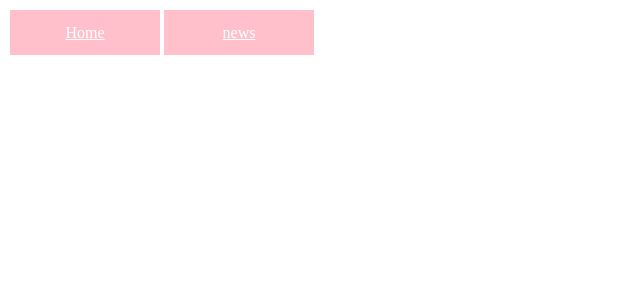
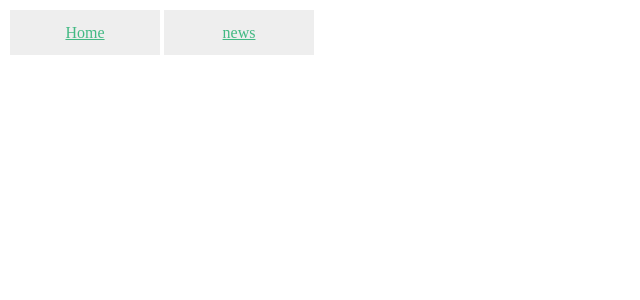
Before and after one commit to yang1212/vue-about, a Vue app in the folder my-project/: page / in a window 1280 px wide. Shown: the top 300 px of the page, without its empty margins (0-640 px from the left). Built offline with nearby package versions, Linux system fonts and the light colour scheme.

Commit message:
路由补充

```diff
--- a/my-project/src/App.vue
+++ b/my-project/src/App.vue
@@ -17,14 +17,14 @@
 </script>
 <style>
   .title{
-    background: pink;
+    background: #eee;
     width: 150px;
     height: 45px;
     line-height: 45px;
     display: block;
     float: left;
     text-align: center;
-    color:white;
+    color: #42b983;;
     border:2px solid white;
   }
 </style>
--- a/my-project/src/components/news-list.vue
+++ b/my-project/src/components/news-list.vue
@@ -1,12 +1,7 @@
 <template>
   <div>
     <ul>
-      <li>新闻列表一</li>
-      <li>新闻列表二</li>
-      <li>新闻列表三</li>
-      <li>新闻列表四</li>
-      <br>
-      <li>新闻列表五</li>
+      <li v-for="item in items">{{item.name}}</li>
     </ul>
   </div>
 </template>
@@ -16,6 +11,11 @@
     name: 'list',
     data () {
       return {
+        items:[
+          {name:'了解路由'},
+          {name:'了解基础知识'},
+          {name:'更深层次案例'}
+        ]
       }
     }
   }
--- a/my-project/src/main.js
+++ b/my-project/src/main.js
@@ -3,12 +3,8 @@
 import Vue from 'vue'
 import App from './App'
 import router from './router'
-import ElementUI from 'element-ui';
-import 'element-ui/lib/theme-chalk/index.css';
 
 Vue.config.productionTip = false
-
-Vue.use(ElementUI);
 
 /* eslint-disable no-new */
 new Vue({
--- a/my-project/src/router/index.js
+++ b/my-project/src/router/index.js
@@ -18,7 +18,8 @@ export default new Router({
           path: '/home/content',
           name:'content',
           component: content,
-          redirect:'/news/list'     //redirect代表的是重定向，及访问到content时，跳转到list页面
+         // redirect:'/news/list'       redirect代表的是重定向，及访问到content时，跳转到list页面
+         // alias: '/news/list'        alias代表的是别名，url里面的地址是/news/list,而实际上的地址为/home/content
         }
       ]
     },
```
